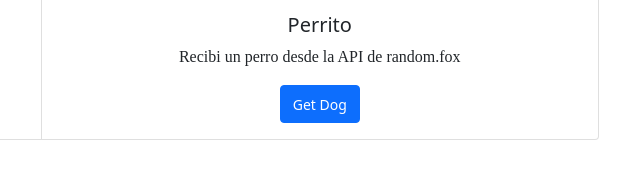
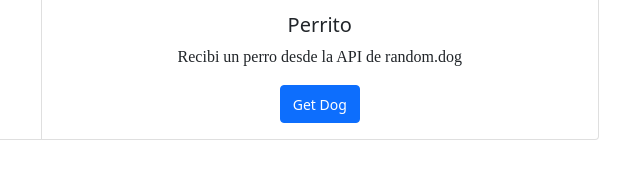
Before and after one commit to jd-apprentice/javascript, a plain HTML site: page AnimalesAPI/index.html in a window 1280 px wide. Shown: the part 516-692 px from the top of the page, 599-1239 px from the left. Drawn offline with nearby package versions, Linux system fonts and the light colour scheme; a web font is replaced by a local one.

Commit message:
typo fix

```diff
--- a/AnimalesAPI/index.html
+++ b/AnimalesAPI/index.html
@@ -27,7 +27,7 @@
         <img src="https://www.myhappyenglish.com/x9walos9f/uploads/2013/05/placeholder1.png" class="card-img-top" id="img_perrito" alt="Perrito" height="400px">
         <div class="card-body">
           <h5 class="card-title">Perrito</h5>
-          <p class="card-text">Recibi un perro desde la API de random.fox</p>
+          <p class="card-text">Recibi un perro desde la API de random.dog</p>
           <button id="btn_perrito" class="btn btn-primary"><small type="button">Get Dog</small></button>
         </div>
       </div>
--- a/AnimalesAPI/js/app.js
+++ b/AnimalesAPI/js/app.js
@@ -15,7 +15,7 @@ function mostrarFoto() {
         .then(res => res.json())
         .then(data => {
             grabImg.src = `${data.file}`;
-    });
+    })
 }
 
 function mostrarFoto2() {
@@ -31,5 +31,5 @@ function mostrarFoto2() {
        }    else {
            grabImg2.src = `${data.url}`;
        }
-    });
+    })
 }
```
